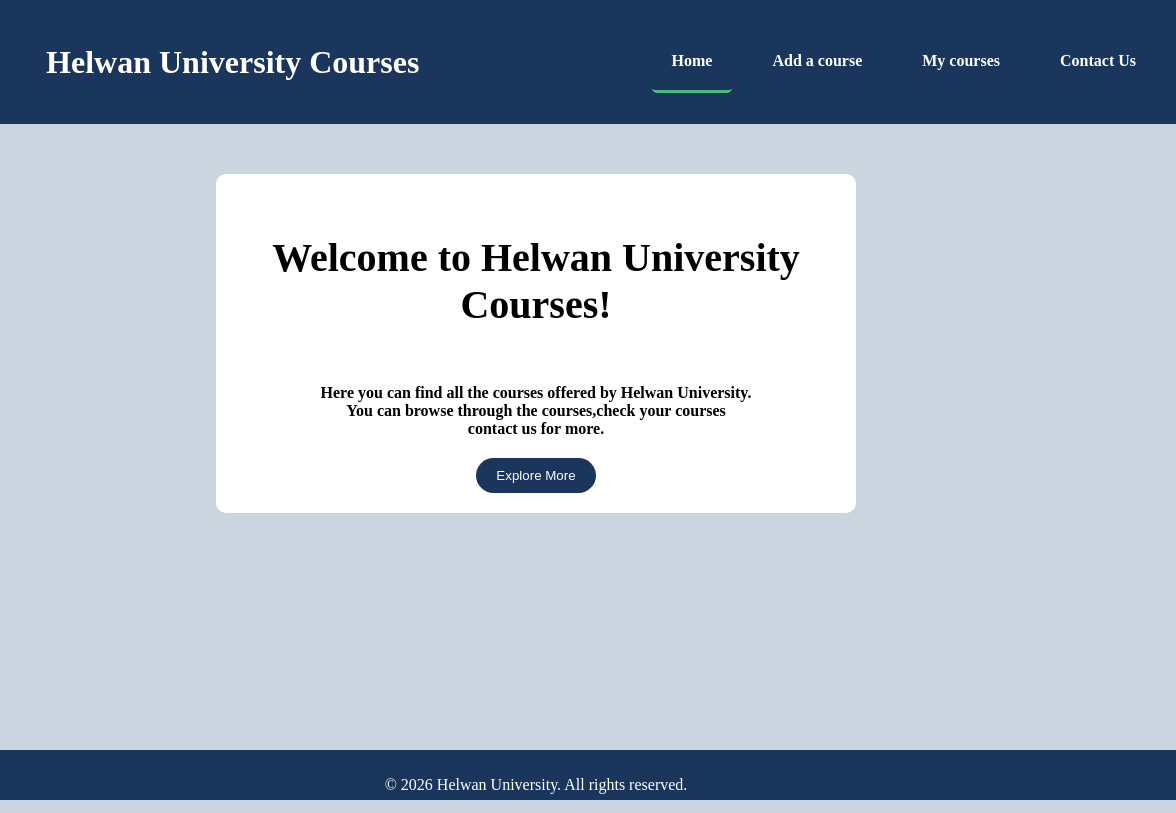
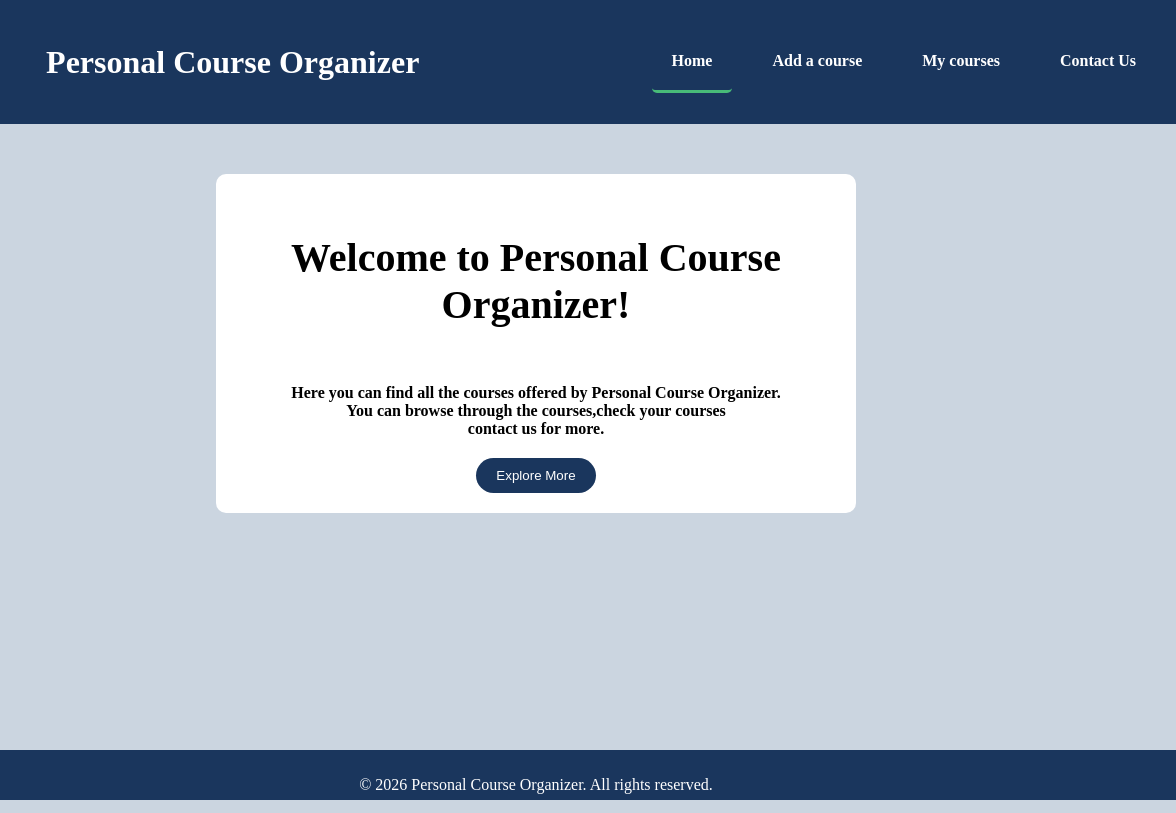
Before and after one commit to abdelrahman-mohamed77/IT-project, a plain HTML site: page index.html in a window 1280 px wide. Shown: the full height of the page, 104-1280 px from the left. Drawn offline with Linux system fonts and the light colour scheme.

Commit message:
Update index.html

```diff
--- a/index.html
+++ b/index.html
@@ -11,7 +11,7 @@
   <div class="logo">
     <a href="index.html"><img id="logo" src="images.png" alt="Helwan University Logo"></a>
   </div>
-  <h1 class="title">Helwan University Courses</h1>
+  <h1 class="title">Personal Course Organizer</h1>
   <nav class="navigation">
     <ul>
       <li><a href="index.html" class="active">Home</a></li>
@@ -23,15 +23,15 @@
 </header>
 
     <div id="content">
-        <h3 id="h1">Welcome to Helwan University Courses!</h3>
-    <p id="pa">Here you can find all the courses offered by Helwan University. <br>You can browse through the courses,check your courses<br>contact us for more.</p>
+        <h3 id="h1">Welcome to Personal Course Organizer!</h3>
+    <p id="pa">Here you can find all the courses offered by Personal Course Organizer. <br>You can browse through the courses,check your courses<br>contact us for more.</p>
 
     <button  class="add-button" type="button">Explore More</button>
     </div>
 
 </body>
 <footer>
-    <p>&copy; 2026 Helwan University. All rights reserved.</p>
+    <p>&copy; 2026 Personal Course Organizer. All rights reserved.</p>
     </footer>
 
 </html>
```
